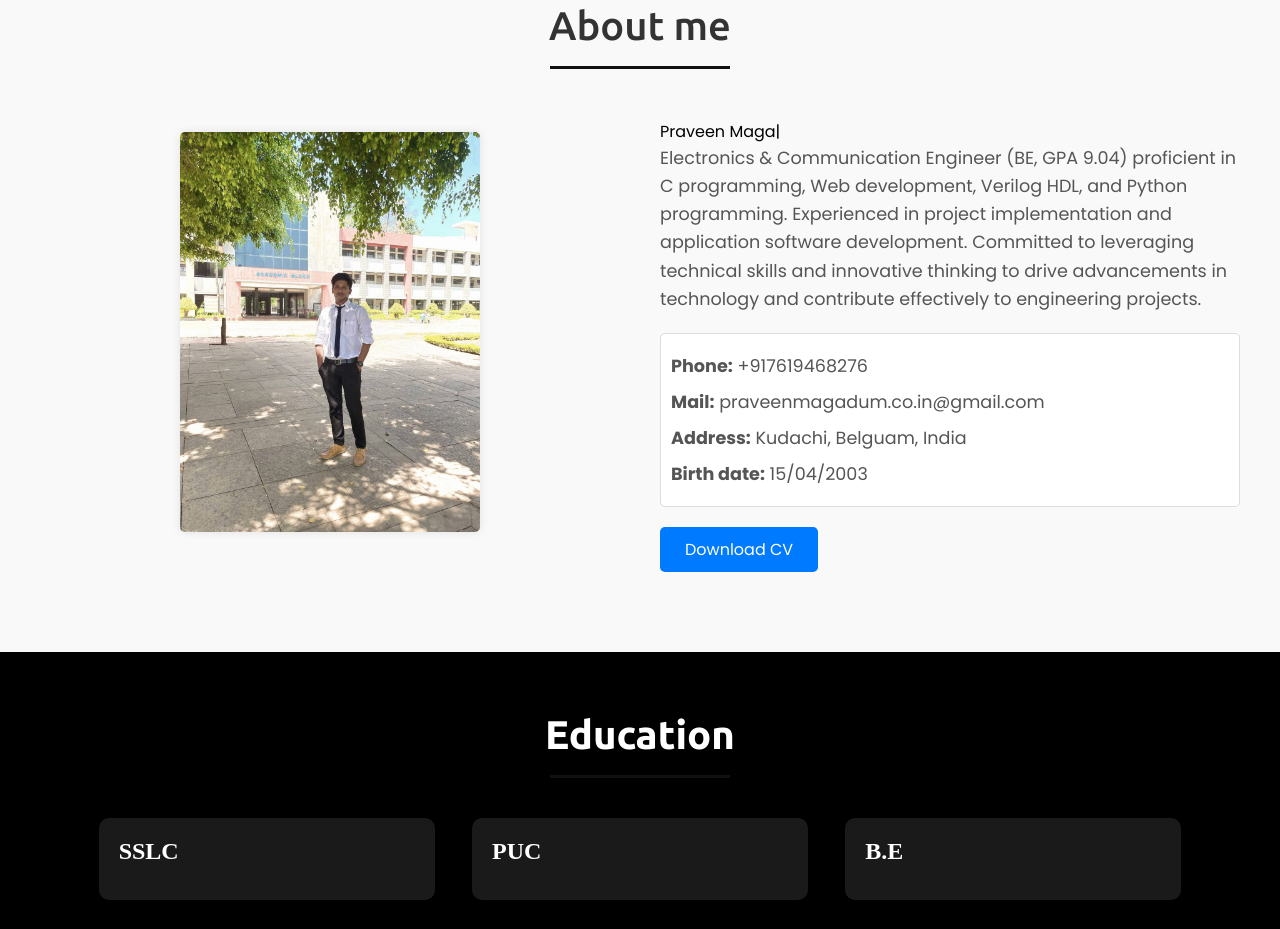
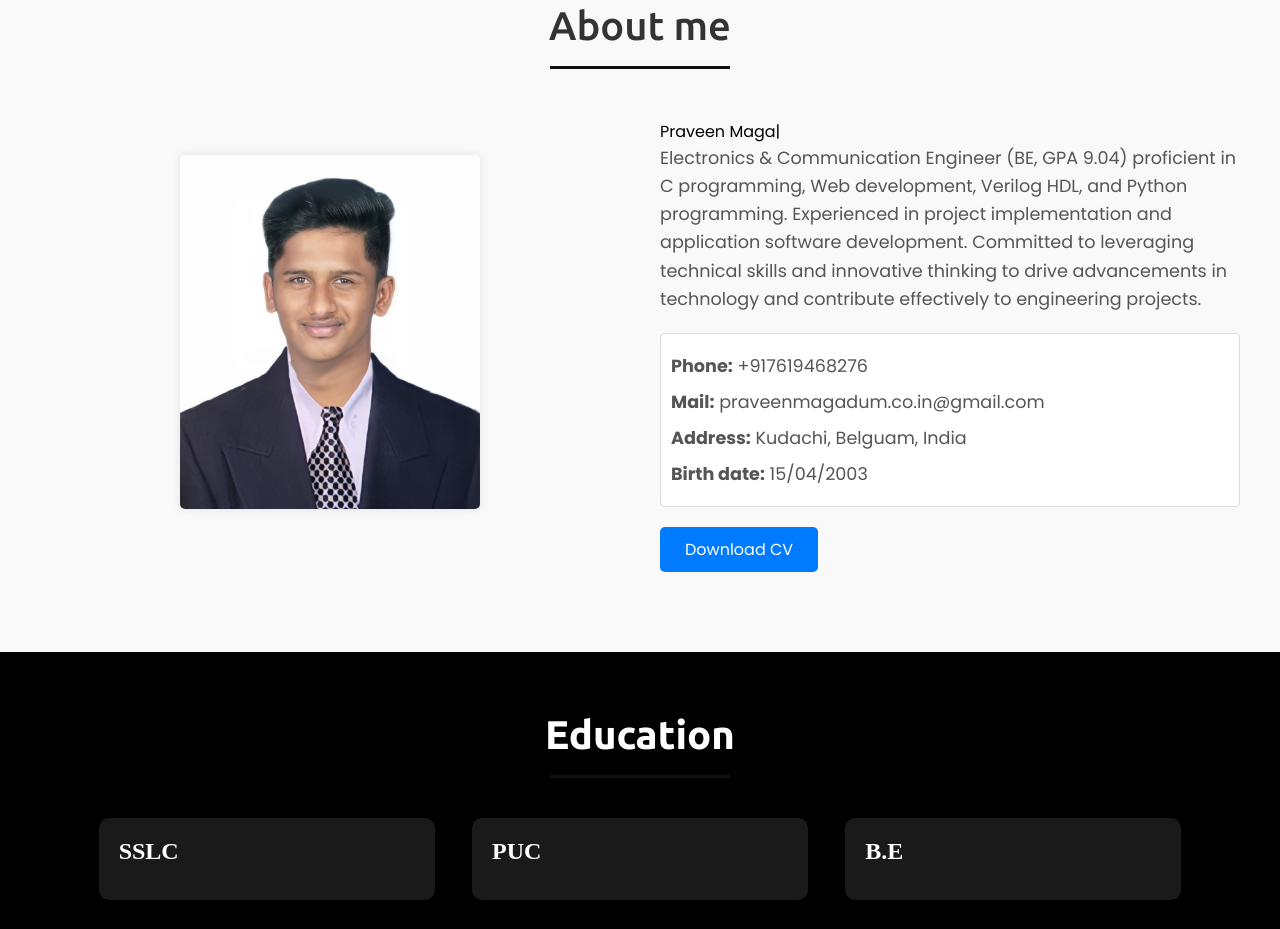
Before and after one commit to PraveenMagadum/portfolio, a plain HTML site: page index.html in a window 1280 px wide. Shown: the part 877-1806 px from the top of the page. Drawn offline with nearby package versions, Linux system fonts and the light colour scheme.

Commit message:
Update index.html

```diff
--- a/index.html
+++ b/index.html
@@ -55,7 +55,7 @@
             <h2 class="title">About me</h2>
             <div class="about-content">
                 <div class="column left">
-                    <img src="images/pra.jpg" alt="">
+                    <img src="images/prav.jpg" alt="">
                 </div>
                 <div class="column right">
                     <div class="text"> <span class="typing-2"></span></div>
```
